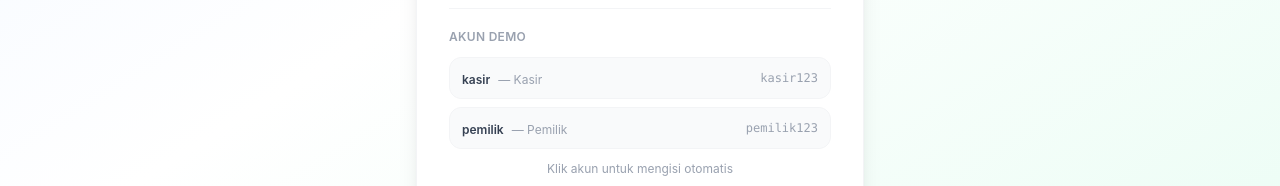
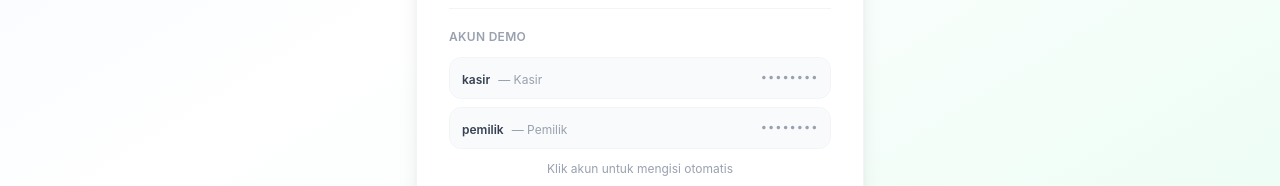
Before and after one commit to nandagan1818-hub/smart-retail-ai, a React (Vite) app in the folder umkm-dashboard/: page / in a window 1280 px wide. Shown: the part 532-718 px from the top of the page. Built offline with nearby package versions, Linux system fonts and the light colour scheme.

Commit message:
polish: judul halaman, bahasa html id, sembunyikan password demo di UI

```diff
--- a/umkm-dashboard/index.html
+++ b/umkm-dashboard/index.html
@@ -1,10 +1,11 @@
 <!doctype html>
-<html lang="en">
+<html lang="id">
   <head>
     <meta charset="UTF-8" />
     <link rel="icon" type="image/svg+xml" href="/favicon.svg" />
     <meta name="viewport" content="width=device-width, initial-scale=1.0" />
-    <title>umkm-dashboard</title>
+    <meta name="description" content="Smart Retail AI — Asisten inventaris & promo UMKM berbasis AI" />
+    <title>Smart Retail AI — UMKM Dashboard</title>
   </head>
   <body>
     <div id="root"></div>
--- a/umkm-dashboard/src/pages/LoginPage.jsx
+++ b/umkm-dashboard/src/pages/LoginPage.jsx
@@ -128,7 +128,7 @@ export default function LoginPage({ onLogin }) {
                       <span className="text-xs font-semibold text-gray-700">{u.username}</span>
                       <span className="text-xs text-gray-400 ml-2">— {u.role}</span>
                     </div>
-                    <span className="text-xs text-gray-400 font-mono">{u.password}</span>
+                    <span className="text-xs text-gray-400 font-mono">••••••••</span>
                   </button>
                 ))}
               </div>
```
